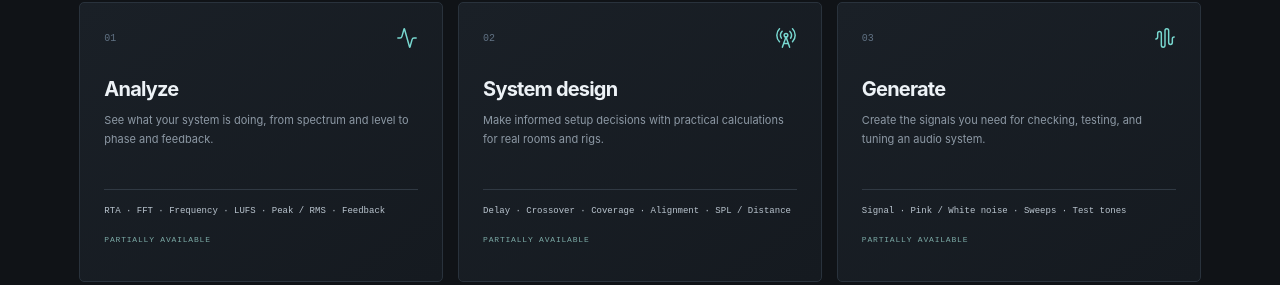
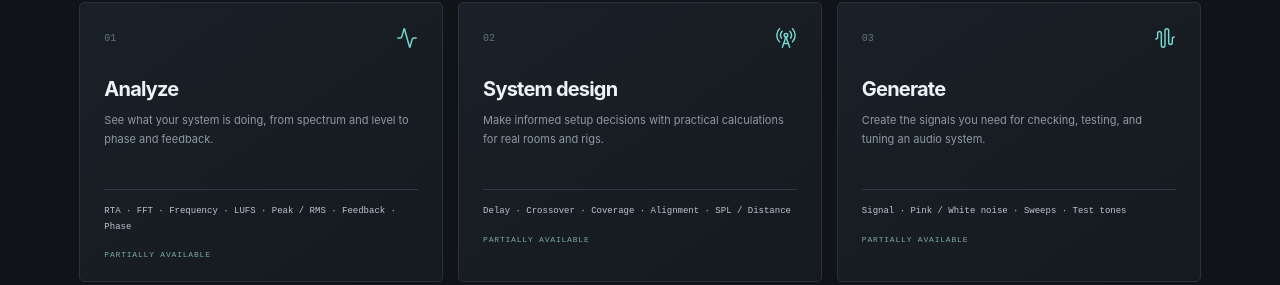
Before and after one commit to frvp6b8s5m-cloud/BZaudio-company, a React (Vite) app: page / in a window 1280 px wide. Shown: the part 1122-1407 px from the top of the page. Built offline with nearby package versions, Linux system fonts and the light colour scheme.

Commit message:
docs: record completed Release 1 analysis tools

```diff
--- a/src/App.tsx
+++ b/src/App.tsx
@@ -19,7 +19,7 @@ const toolGroups = [
     number: "01",
     title: "Analyze",
     description: "See what your system is doing, from spectrum and level to phase and feedback.",
-    tools: "RTA · FFT · Frequency · LUFS · Peak / RMS · Feedback",
+    tools: "RTA · FFT · Frequency · LUFS · Peak / RMS · Feedback · Phase",
     status: "PARTIALLY AVAILABLE",
   },
   {
```
Also changed, not shown: 1 other file (tests, documents, lock files or other folders).
